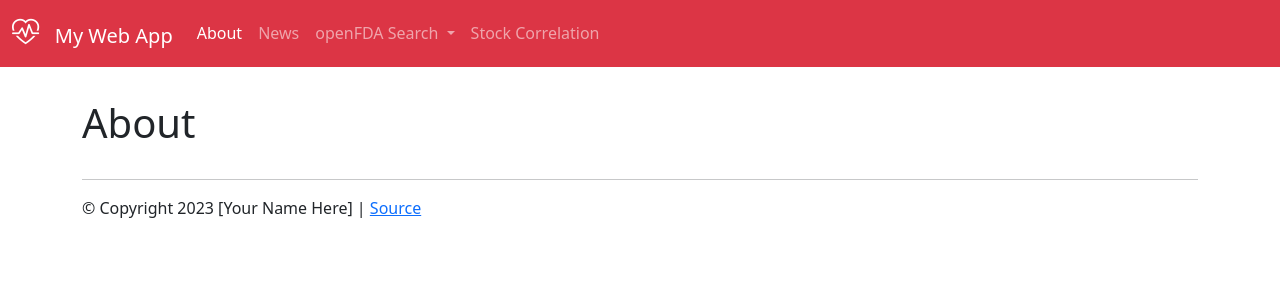
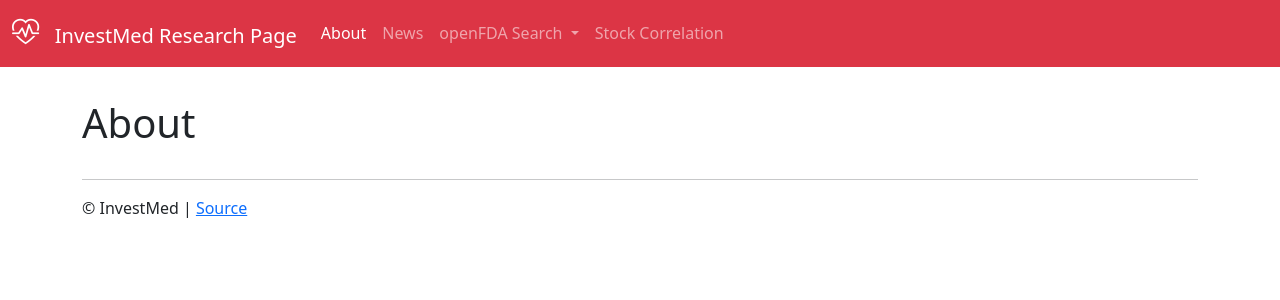
Before and after one commit to rgirma1/FDA_search, a Flask app: page /about in a window 1280 px wide. Shown: the top 300 px of the page. Run offline with Flask 3, Linux system fonts and the light colour scheme.

Commit message:
Adding page name

```diff
--- a/web_app/templates/bootstrap_5_layout.html
+++ b/web_app/templates/bootstrap_5_layout.html
@@ -59,7 +59,7 @@
                 -->
                 <i class="bi bi-heart-pulse" style="font-size: 1.7rem; color: white;"></i>
                 &nbsp;
-                My Web App
+                InvestMed Research Page
             </a>
 
             <button class="navbar-toggler" type="button" data-bs-toggle="collapse" data-bs-target="#navbarSupportedContent" aria-controls="navbarSupportedContent" aria-expanded="false" aria-label="Toggle navigation">
@@ -124,7 +124,7 @@
 
         <footer style="margin-top:2em; margin-bottom:2em;">
         <hr>
-            &copy; Copyright 2023 [Your Name Here] |
+            &copy; InvestMed |
             <a href="https://github.com/rgirma1/FDA_search">Source</a>
         </footer>
     </div>
```
